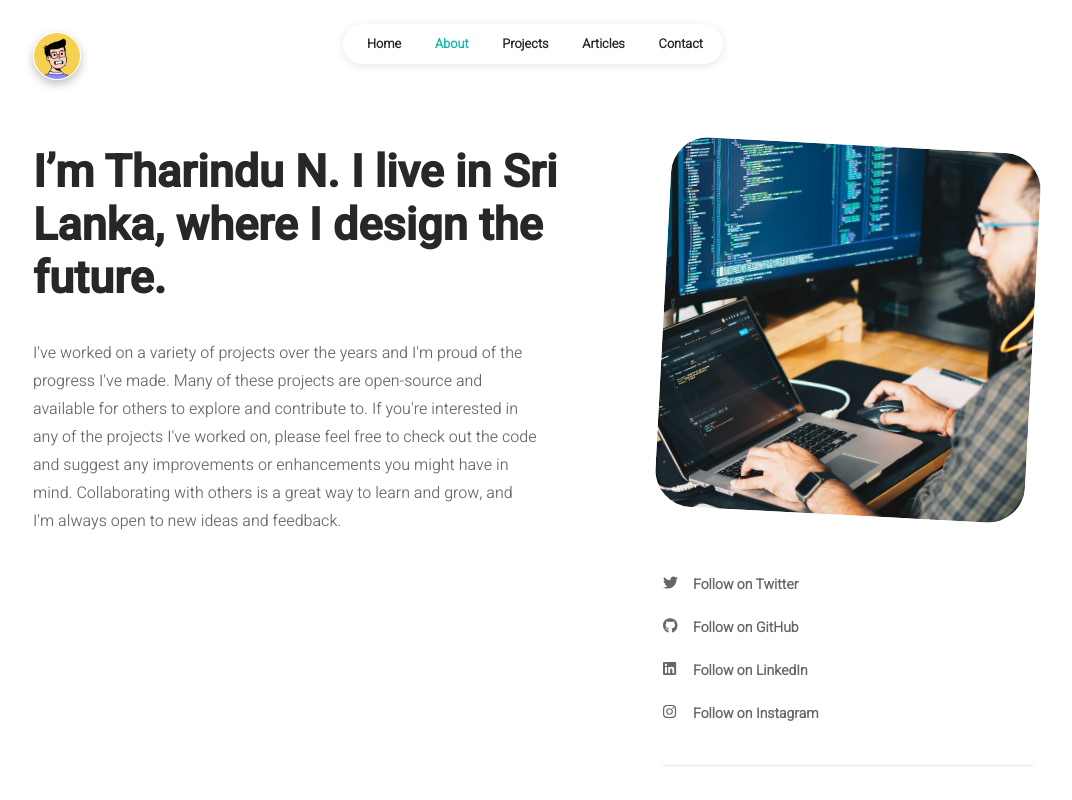
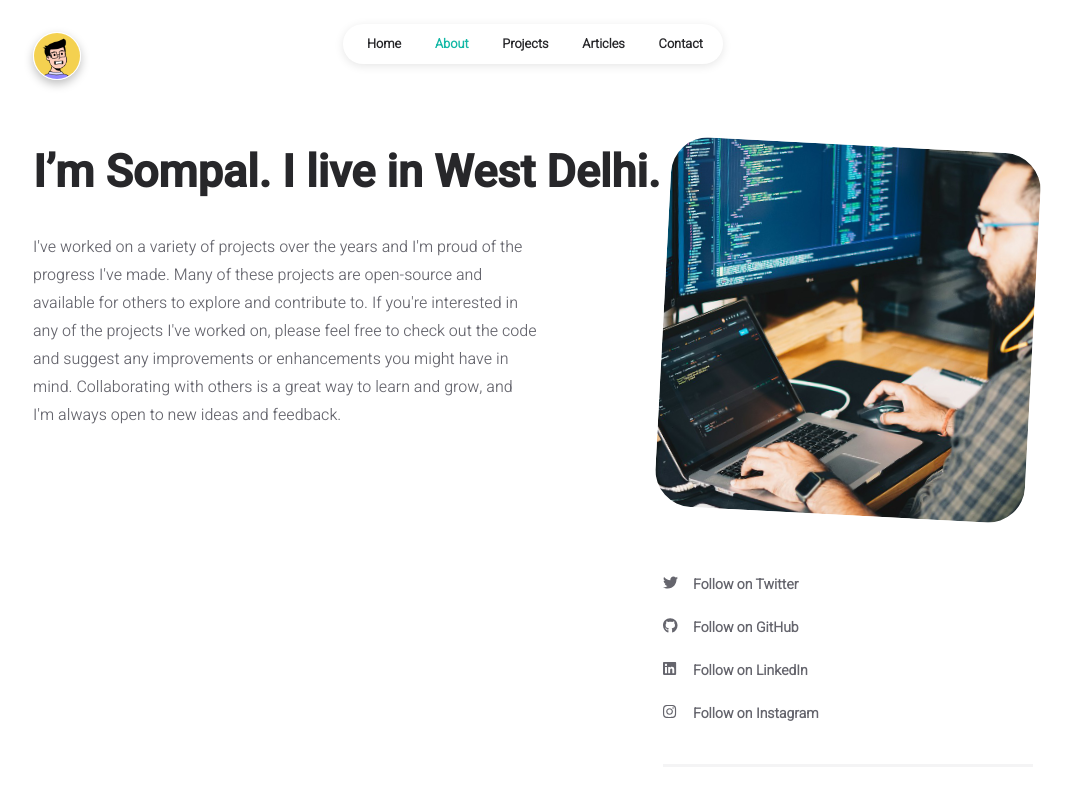
Before and after one commit to Sompal4549/reactfolio, a React (Create React App) app: page /about in a window 1280 px wide. Shown: the top 800 px of the page, without its empty margins (107-1179 px from the left). Built offline with nearby package versions, Linux system fonts and the light colour scheme.

Commit message:
fix: fixes for my new portfolio

```diff
--- a/src/components/common/footer.jsx
+++ b/src/components/common/footer.jsx
@@ -29,7 +29,7 @@ const Footer = () => {
 
 				<div className="footer-credits">
 					<div className="footer-credits-text">
-						© 2023 Tharindu.dev. All Rights Reserved.
+						© 2025 Sompal.dev. All Rights Reserved.
 					</div>
 				</div>
 			</div>
--- a/src/components/projects/allProjects.jsx
+++ b/src/components/projects/allProjects.jsx
@@ -28,7 +28,7 @@ const AllProjects = () => {
 						title={project.title}
 						description={project.description}
 						linkText={project.linkText}
-						link={project.link}
+						link={project.url}
 					/>
 				</div>
 			))}
--- a/src/components/projects/project.jsx
+++ b/src/components/projects/project.jsx
@@ -14,7 +14,11 @@ const Project = (props) => {
 				<Link to={link}>
 					<div className="project-container">
 						<div className="project-logo">
-							<img src={logo} alt="logo" />
+							{/* <img src={logo} alt="logo" /> */}
+							<img
+								src="https://cdn.jsdelivr.net/npm/programming-languages-logos/src/javascript/javascript.png"
+								alt="log"
+							/>
 						</div>
 						<div className="project-title">{title}</div>
 						<div className="project-description">{description}</div>
--- a/src/data/seo.js
+++ b/src/data/seo.js
@@ -3,35 +3,42 @@ const SEO = [
 		page: "home",
 		description:
 			"I am a backend developer with expertise in Node.js. I have experience in building scalable, secure and reliable web applications using various frameworks and technologies.",
-		keywords: ["Tharindu", "Tharindu N", "Tharindu Nayanajith"],
+		keywords: ["Sompal", "Sompal Kumar", "Sompal Developer"],
 	},
 
 	{
 		page: "about",
 		description:
-			"I am a backend developer with expertise in Node.js. I have experience in building scalable, secure and reliable web applications using various frameworks and technologies.",
-		keywords: ["Tharindu", "Tharindu N", "Tharindu Nayanajith"],
+			"I am a backend developer with expertise in React.js. I have experience in building scalable, secure and reliable web applications using various frameworks and technologies.",
+		keywords: [
+			"Sompal",
+			"Sompal Kumar",
+			"Sompal Developer",
+			"Coder",
+			"React JS Developer",
+			"Web designer",
+		],
 	},
 
 	{
 		page: "articles",
 		description:
 			"Chronological collection of my long-form thoughts on programming, leadership, product design, and more.",
-		keywords: ["Tharindu", "Tharindu N", "Tharindu Nayanajith"],
+		keywords: ["Sompal", "Sompal Kumar", "Sompal Developer"],
 	},
 
 	{
 		page: "projects",
 		description:
 			"I've worked on a variety of projects over the years and I'm proud of the progress I've made. Many of these projects are open-source and available for others to explore and contribute to.",
-		keywords: ["Tharindu", "Tharindu N", "Tharindu Nayanajith"],
+		keywords: ["Sompal", "Sompal Kumar", "Sompal Developer"],
 	},
 
 	{
 		page: "contact",
 		description:
 			"If you're interested in collaborating on a project, feel free to reach out to me. I'm always open to new ideas and opportunities.",
-		keywords: ["Tharindu", "Tharindu N", "Tharindu Nayanajith"],
+		keywords: ["Sompal", "Sompal Kumar", "Sompal Developer"],
 	},
 ];
 
--- a/src/data/user.js
+++ b/src/data/user.js
@@ -1,8 +1,8 @@
 const INFO = {
 	main: {
-		title: "Reactfolio by truethari",
-		name: "Tharindu N.",
-		email: "mail@tharindu.dev",
+		title: "Reactfolio by Sompal",
+		name: "Sompal",
+		email: "mail@somfrontenddeveloper@gmail.com",
 		logo: "../logo.png",
 	},
 
@@ -18,11 +18,11 @@ const INFO = {
 	homepage: {
 		title: "Full-stack web and mobile app developer, and amateur astronaut.",
 		description:
-			"I am a backend developer with expertise in Node.js. I have experience in building scalable, secure and reliable web applications using various frameworks and technologies. I enjoy solving complex problems and learning new skills. I am passionate about creating high-quality code that follows best practices and industry standards. I am always looking for new challenges and opportunities to grow as a developer.",
+			"I am a Frontend developer with expertise in React.js. I have experience in building scalable, secure and reliable web applications using various frameworks and technologies. I enjoy solving complex problems and learning new skills. I am passionate about creating high-quality code that follows best practices and industry standards. I am always looking for new challenges and opportunities to grow as a developer.",
 	},
 
 	about: {
-		title: "I’m Tharindu N. I live in Sri Lanka, where I design the future.",
+		title: "I’m Sompal. I live in West Delhi.",
 		description:
 			"I've worked on a variety of projects over the years and I'm proud of the progress I've made. Many of these projects are open-source and available for others to explore and contribute to. If you're interested in any of the projects I've worked on, please feel free to check out the code and suggest any improvements or enhancements you might have in mind. Collaborating with others is a great way to learn and grow, and I'm always open to new ideas and feedback.",
 	},
@@ -33,52 +33,52 @@ const INFO = {
 			"Chronological collection of my long-form thoughts on programming, leadership, product design, and more.",
 	},
 
-	projects: [
-		{
-			title: "Project 1",
-			description:
-				"Lorem ipsum dolor sit amet. Et incidunt voluptatem ex tempore repellendus qui dicta nemo sit deleniti minima.",
-			logo: "https://cdn.jsdelivr.net/npm/programming-languages-logos/src/javascript/javascript.png",
-			linkText: "View Project",
-			link: "https://github.com",
-		},
+	// projects: [
+	// 	{
+	// 		title: "Project 1",
+	// 		description:
+	// 			"Lorem ipsum dolor sit amet. Et incidunt voluptatem ex tempore repellendus qui dicta nemo sit deleniti minima.",
+	// 		logo: "https://cdn.jsdelivr.net/npm/programming-languages-logos/src/javascript/javascript.png",
+	// 		linkText: "View Project",
+	// 		link: "https://github.com",
+	// 	},
 
-		{
-			title: "Project 2",
-			description:
-				"Lorem ipsum dolor sit amet. Et incidunt voluptatem ex tempore repellendus qui dicta nemo sit deleniti minima.",
-			logo: "https://cdn.jsdelivr.net/npm/programming-languages-logos/src/python/python.png",
-			linkText: "View Project",
-			link: "https://github.com",
-		},
+	// 	{
+	// 		title: "Project 2",
+	// 		description:
+	// 			"Lorem ipsum dolor sit amet. Et incidunt voluptatem ex tempore repellendus qui dicta nemo sit deleniti minima.",
+	// 		logo: "https://cdn.jsdelivr.net/npm/programming-languages-logos/src/python/python.png",
+	// 		linkText: "View Project",
+	// 		link: "https://github.com",
+	// 	},
 
-		{
-			title: "Project 3",
-			description:
-				"Lorem ipsum dolor sit amet. Et incidunt voluptatem ex tempore repellendus qui dicta nemo sit deleniti minima.",
-			logo: "https://cdn.jsdelivr.net/npm/programming-languages-logos/src/html/html.png",
-			linkText: "View Project",
-			link: "https://github.com",
-		},
+	// 	{
+	// 		title: "Project 3",
+	// 		description:
+	// 			"Lorem ipsum dolor sit amet. Et incidunt voluptatem ex tempore repellendus qui dicta nemo sit deleniti minima.",
+	// 		logo: "https://cdn.jsdelivr.net/npm/programming-languages-logos/src/html/html.png",
+	// 		linkText: "View Project",
+	// 		link: "https://github.com",
+	// 	},
 
-		{
-			title: "Project 4",
-			description:
-				"Lorem ipsum dolor sit amet. Et incidunt voluptatem ex tempore repellendus qui dicta nemo sit deleniti minima.",
-			logo: "https://cdn.jsdelivr.net/npm/programming-languages-logos/src/javascript/javascript.png",
-			linkText: "View Project",
-			link: "https://github.com",
-		},
+	// 	{
+	// 		title: "Project 4",
+	// 		description:
+	// 			"Lorem ipsum dolor sit amet. Et incidunt voluptatem ex tempore repellendus qui dicta nemo sit deleniti minima.",
+	// 		logo: "https://cdn.jsdelivr.net/npm/programming-languages-logos/src/javascript/javascript.png",
+	// 		linkText: "View Project",
+	// 		link: "https://github.com",
+	// 	},
 
-		{
-			title: "Project 5",
-			description:
-				"Lorem ipsum dolor sit amet. Et incidunt voluptatem ex tempore repellendus qui dicta nemo sit deleniti minima.",
-			logo: "https://cdn.jsdelivr.net/npm/programming-languages-logos/src/javascript/javascript.png",
-			linkText: "View Project",
-			link: "https://github.com",
-		},
-	],
+	// 	{
+	// 		title: "Project 5",
+	// 		description:
+	// 			"Lorem ipsum dolor sit amet. Et incidunt voluptatem ex tempore repellendus qui dicta nemo sit deleniti minima.",
+	// 		logo: "https://cdn.jsdelivr.net/npm/programming-languages-logos/src/javascript/javascript.png",
+	// 		linkText: "View Project",
+	// 		link: "https://github.com",
+	// 	},
+	// ],
 };
 
 export default INFO;
```
